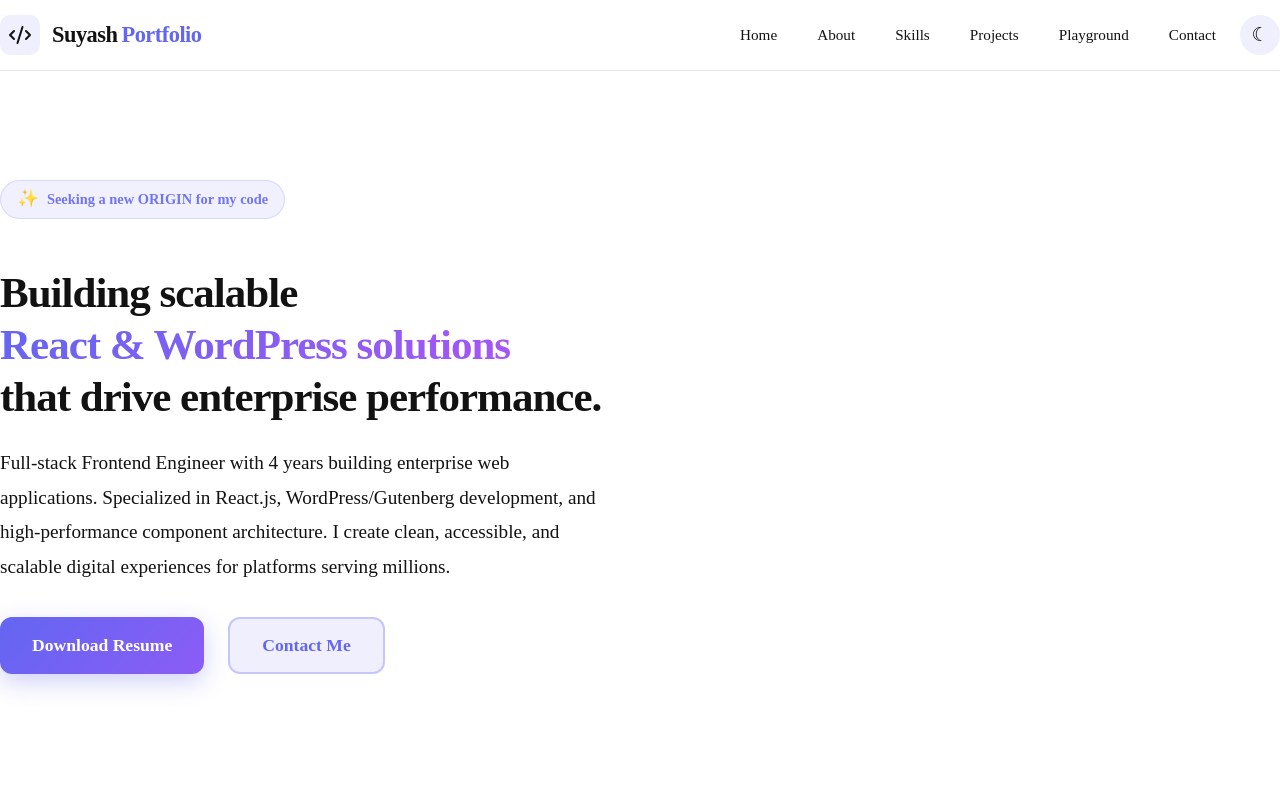
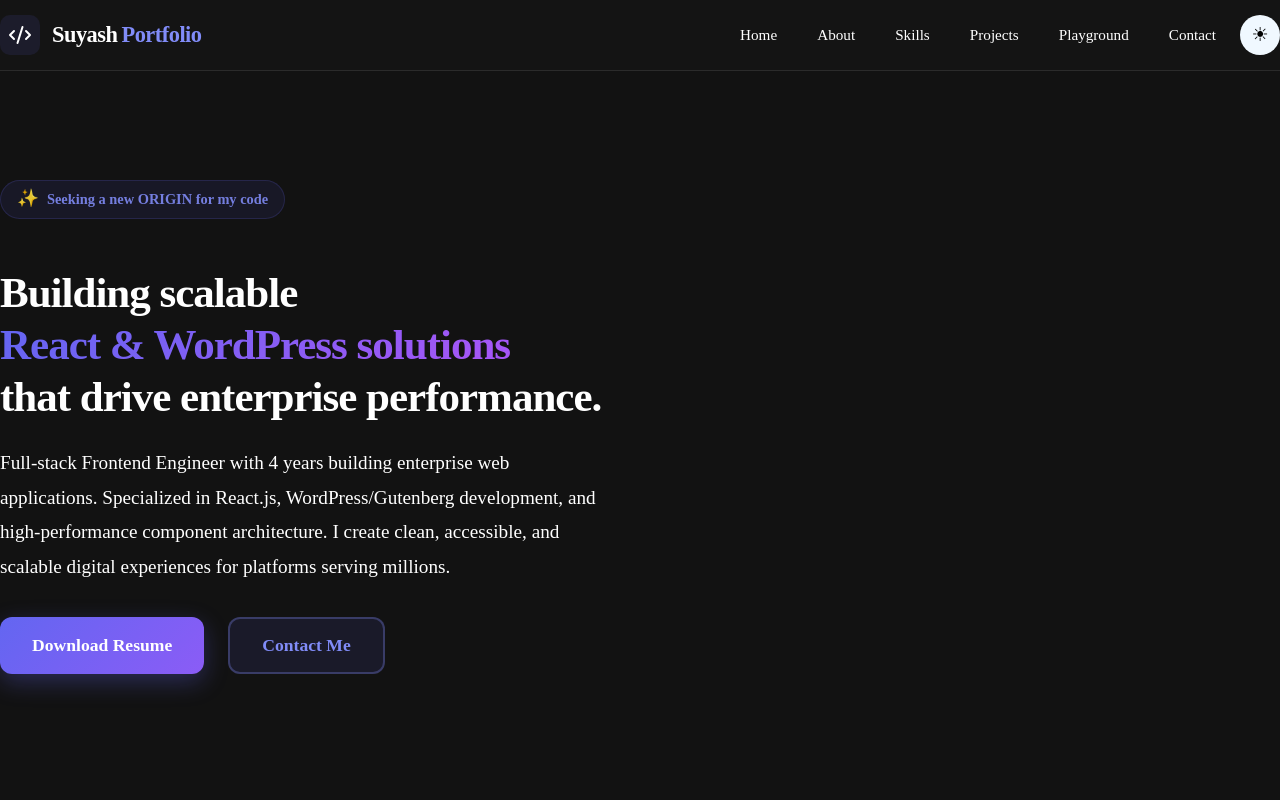
Before and after one commit to Suyash-Batham/suyash-batham-portfolio, a React (Create React App) app: page / in a window 1280 px wide. Shown: the top 800 px of the page. Built offline with nearby package versions, Linux system fonts and the light colour scheme.

Commit message:
default dark theme

```diff
--- a/src/App.js
+++ b/src/App.js
@@ -13,7 +13,7 @@ import NotFound from "./pages/NotFound/Notfound";
 import "./App.css";
 
 function App() {
-  const [theme, setTheme] = useState("light");
+  const [theme, setTheme] = useState("dark");
   const location = useLocation();
 
   // Scroll to top on route change
```
